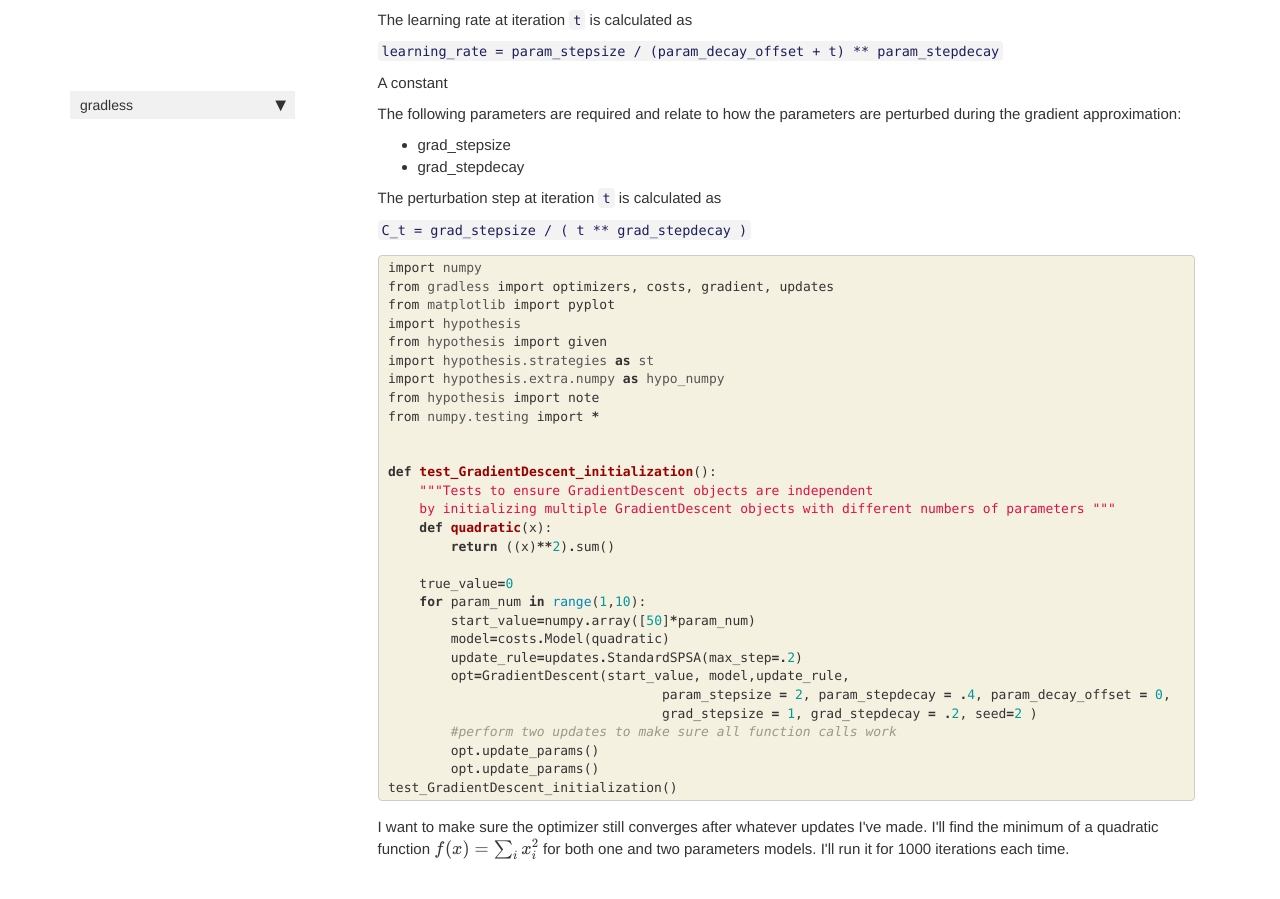
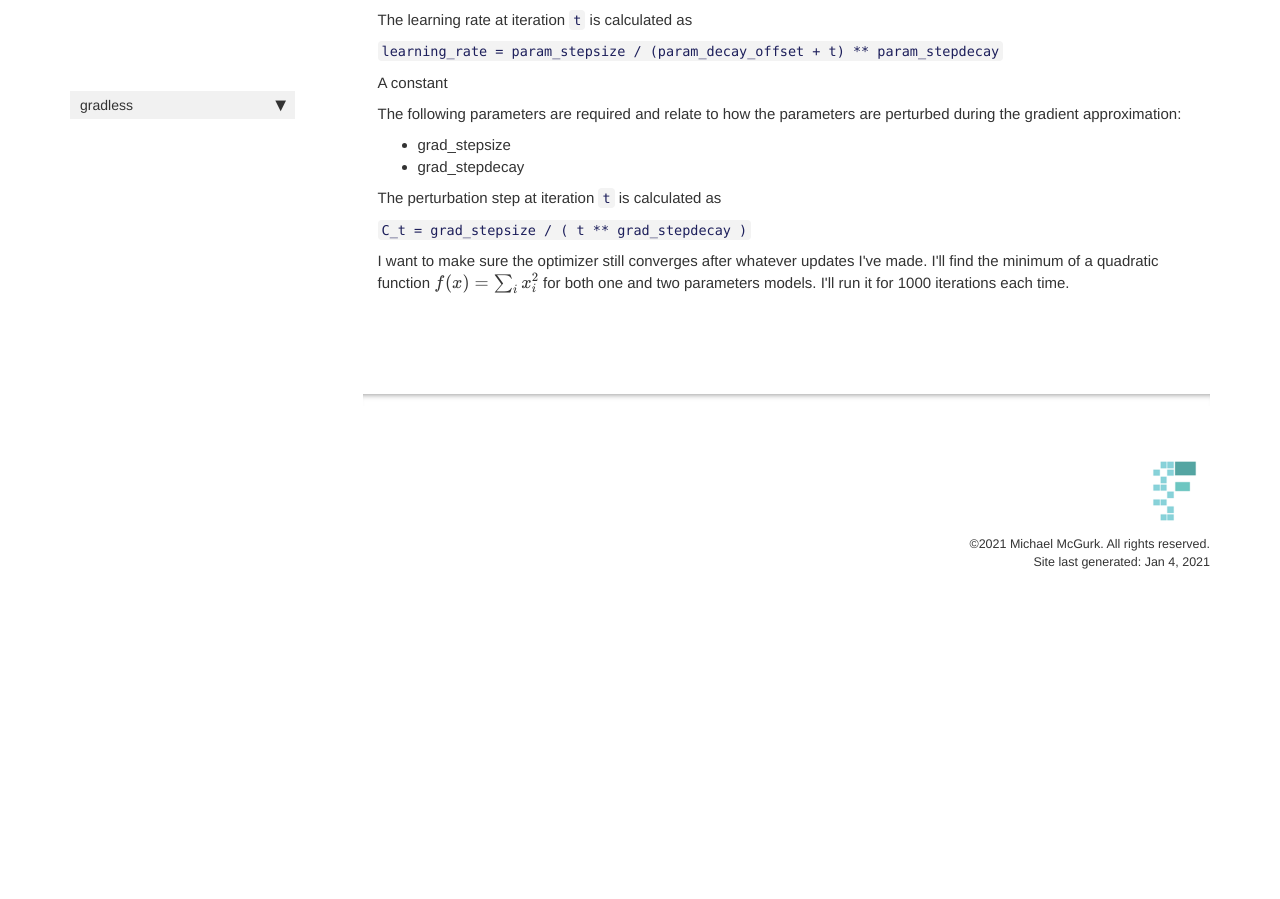
Before and after one commit to LaptopBiologist/gradless, a Jekyll site: the page built from docs/optimizers.html, in a window 1280 px wide and 900 px high, scrolled down 1071 px. Built offline with Jekyll 4.4.1, drawn with Linux system fonts in a browser that asks for light colours; nearby versions of some CDN libraries; comment, search, counter and statistics services are not loaded; after the commit the page ends 1693 px from its top, so only the background shows below that.

Commit message:
I made slight updates to documentation.

```diff
--- a/docs/optimizers.html
+++ b/docs/optimizers.html
@@ -117,51 +117,6 @@ nb_path: "01_optimizers.ipynb"
 </div>
 </div>
 </div>
-    {% raw %}
-
-<div class="cell border-box-sizing code_cell rendered">
-<div class="input">
-
-<div class="inner_cell">
-    <div class="input_area">
-<div class=" highlight hl-ipython3"><pre><span></span><span class="kn">import</span> <span class="nn">numpy</span>
-<span class="kn">from</span> <span class="nn">gradless</span> <span class="kn">import</span> <span class="n">optimizers</span><span class="p">,</span> <span class="n">costs</span><span class="p">,</span> <span class="n">gradient</span><span class="p">,</span> <span class="n">updates</span>
-<span class="kn">from</span> <span class="nn">matplotlib</span> <span class="kn">import</span> <span class="n">pyplot</span>
-<span class="kn">import</span> <span class="nn">hypothesis</span>
-<span class="kn">from</span> <span class="nn">hypothesis</span> <span class="kn">import</span> <span class="n">given</span>
-<span class="kn">import</span> <span class="nn">hypothesis.strategies</span> <span class="k">as</span> <span class="nn">st</span>
-<span class="kn">import</span> <span class="nn">hypothesis.extra.numpy</span> <span class="k">as</span> <span class="nn">hypo_numpy</span>
-<span class="kn">from</span> <span class="nn">hypothesis</span> <span class="kn">import</span> <span class="n">note</span>
-<span class="kn">from</span> <span class="nn">numpy.testing</span> <span class="kn">import</span> <span class="o">*</span>
-
-
-<span class="k">def</span> <span class="nf">test_GradientDescent_initialization</span><span class="p">():</span>
-    <span class="sd">&quot;&quot;&quot;Tests to ensure GradientDescent objects are independent</span>
-<span class="sd">    by initializing multiple GradientDescent objects with different numbers of parameters &quot;&quot;&quot;</span>
-    <span class="k">def</span> <span class="nf">quadratic</span><span class="p">(</span><span class="n">x</span><span class="p">):</span>
-        <span class="k">return</span> <span class="p">((</span><span class="n">x</span><span class="p">)</span><span class="o">**</span><span class="mi">2</span><span class="p">)</span><span class="o">.</span><span class="n">sum</span><span class="p">()</span>
-
-    <span class="n">true_value</span><span class="o">=</span><span class="mi">0</span>
-    <span class="k">for</span> <span class="n">param_num</span> <span class="ow">in</span> <span class="nb">range</span><span class="p">(</span><span class="mi">1</span><span class="p">,</span><span class="mi">10</span><span class="p">):</span>
-        <span class="n">start_value</span><span class="o">=</span><span class="n">numpy</span><span class="o">.</span><span class="n">array</span><span class="p">([</span><span class="mi">50</span><span class="p">]</span><span class="o">*</span><span class="n">param_num</span><span class="p">)</span>
-        <span class="n">model</span><span class="o">=</span><span class="n">costs</span><span class="o">.</span><span class="n">Model</span><span class="p">(</span><span class="n">quadratic</span><span class="p">)</span>
-        <span class="n">update_rule</span><span class="o">=</span><span class="n">updates</span><span class="o">.</span><span class="n">StandardSPSA</span><span class="p">(</span><span class="n">max_step</span><span class="o">=.</span><span class="mi">2</span><span class="p">)</span>
-        <span class="n">opt</span><span class="o">=</span><span class="n">GradientDescent</span><span class="p">(</span><span class="n">start_value</span><span class="p">,</span> <span class="n">model</span><span class="p">,</span><span class="n">update_rule</span><span class="p">,</span>
-                                   <span class="n">param_stepsize</span> <span class="o">=</span> <span class="mi">2</span><span class="p">,</span> <span class="n">param_stepdecay</span> <span class="o">=</span> <span class="o">.</span><span class="mi">4</span><span class="p">,</span> <span class="n">param_decay_offset</span> <span class="o">=</span> <span class="mi">0</span><span class="p">,</span>
-                                   <span class="n">grad_stepsize</span> <span class="o">=</span> <span class="mi">1</span><span class="p">,</span> <span class="n">grad_stepdecay</span> <span class="o">=</span> <span class="o">.</span><span class="mi">2</span><span class="p">,</span> <span class="n">seed</span><span class="o">=</span><span class="mi">2</span> <span class="p">)</span>
-        <span class="c1">#perform two updates to make sure all function calls work</span>
-        <span class="n">opt</span><span class="o">.</span><span class="n">update_params</span><span class="p">()</span>
-        <span class="n">opt</span><span class="o">.</span><span class="n">update_params</span><span class="p">()</span>
-<span class="n">test_GradientDescent_initialization</span><span class="p">()</span>
-</pre></div>
-
-    </div>
-</div>
-</div>
-
-</div>
-    {% endraw %}
-
 <div class="cell border-box-sizing text_cell rendered"><div class="inner_cell">
 <div class="text_cell_render border-box-sizing rendered_html">
 <p>I want to make sure the optimizer still converges after whatever updates I've made. I'll find the minimum of a quadratic function $f(x)=\sum_i x_i^2$ for both one and two parameters models. I'll run it for 1000 iterations each time.</p>
```
Also changed, not shown: 1 other file.
